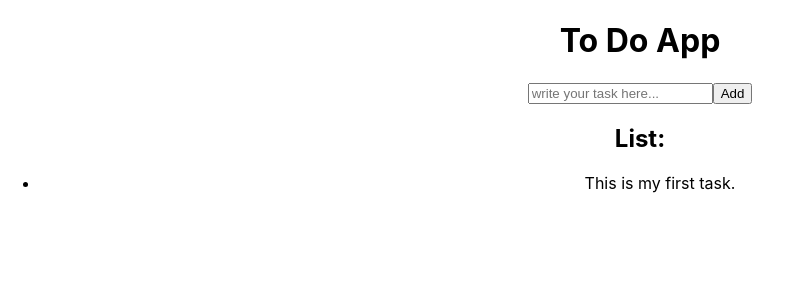
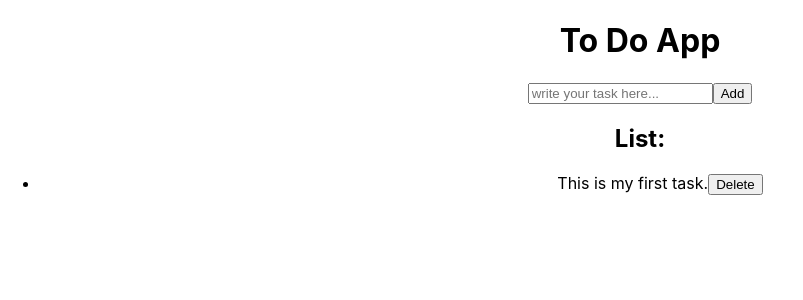
Before and after one commit to iscreamvann/to-do-list, a React (Create React App) app: page / in a window 1280 px wide. Shown: the top 300 px of the page, without its empty margins (0-803 px from the left). Built offline with nearby package versions, Linux system fonts and the light colour scheme.

Commit message:
made list items deletable

```diff
--- a/src/App.js
+++ b/src/App.js
@@ -1,6 +1,6 @@
 import logo from './logo.svg';
 import './App.css';
-import { useState } from 'react';
+import { useState, useEffect } from 'react';
 
 function App() {
 
@@ -13,7 +13,19 @@ function App() {
     setTasks(newList)
    }
 
-  const listItems = tasks.map(task => <li>{task}</li>);
+
+  const listItems = tasks.map((task) => {
+    return (<li>
+              {task}
+              <button onClick={()=>{
+                setTasks(
+                  tasks.filter(
+                    (item)=> task != item
+                    ))
+                  }
+             }>Delete</button>
+            </li>)
+  }); // = [<li>This is my first task<button ></li>, <li>second task</li>]
 
   return (
     <div className="App">
```
